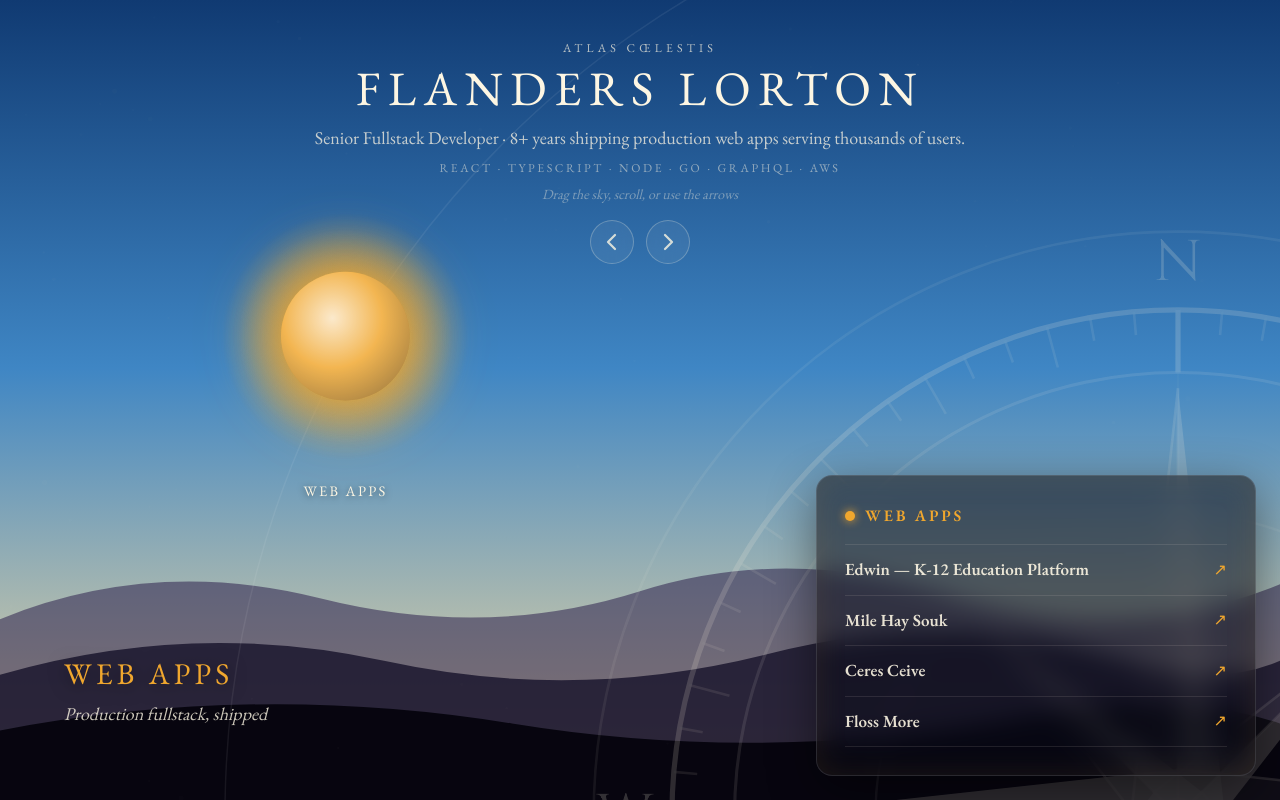
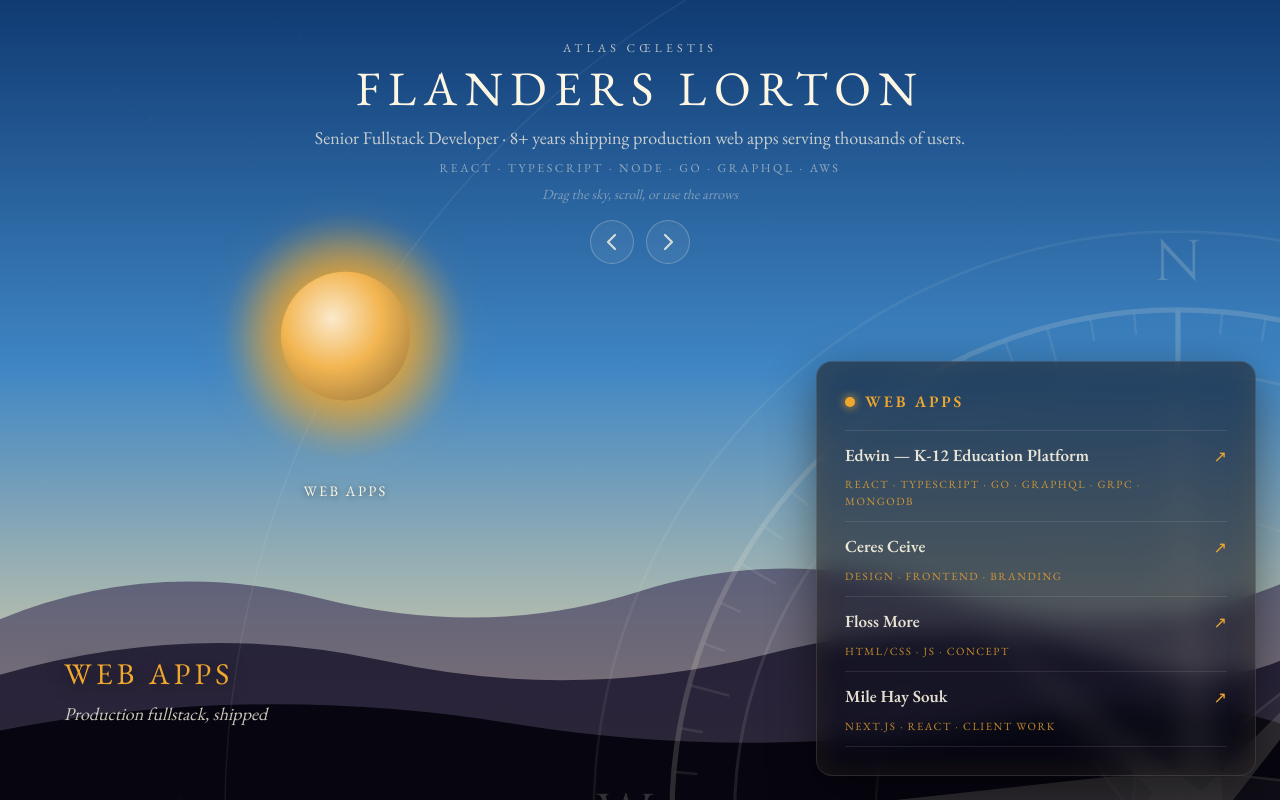
Before and after one commit to florton/celestial_portfolio_app, a Next.js app: page / in a window 1280 px wide. Built offline with nearby package versions, Linux system fonts and the light colour scheme.

Commit message:
add card info

```diff
--- a/app/components/CategoryCard.tsx
+++ b/app/components/CategoryCard.tsx
@@ -56,13 +56,28 @@ export default function CategoryCard({
                     href={p.href ?? primary ?? "#"}
                     target={external ? "_blank" : undefined}
                     rel={external ? "noopener noreferrer" : undefined}
-                    className="group flex items-center justify-between gap-3 py-3 transition-colors hover:text-[#fdf6e3]"
+                    className="group flex items-start justify-between gap-3 py-3 transition-colors hover:text-[#fdf6e3]"
                   >
-                    <span className="text-[17px] font-semibold text-[#fdf6e3]/90 group-hover:text-[#fdf6e3]">
-                      {p.title}
+                    <span className="flex min-w-0 flex-col gap-1">
+                      <span className="text-[17px] font-semibold text-[#fdf6e3]/90 group-hover:text-[#fdf6e3]">
+                        {p.title}
+                      </span>
+                      {/* Collapsed by default; expands on hover/focus. Touch
+                          devices have no hover, so keep it always visible there. */}
+                      <span className="grid [grid-template-rows:0fr] transition-[grid-template-rows] duration-300 motion-reduce:transition-none group-hover:[grid-template-rows:1fr] group-focus-visible:[grid-template-rows:1fr] pointer-coarse:[grid-template-rows:1fr]">
+                        <span className="overflow-hidden text-[13px] leading-snug text-[#fdf6e3]/60">
+                          {p.blurb}
+                        </span>
+                      </span>
+                      <span
+                        className="text-[11px] uppercase tracking-[0.14em]"
+                        style={{ color: `${category.accent}cc` }}
+                      >
+                        {p.stack.join(" · ")}
+                      </span>
                     </span>
                     <span
-                      className="text-base transition-transform group-hover:translate-x-0.5"
+                      className="mt-0.5 text-base transition-transform group-hover:translate-x-0.5"
                       style={{ color: category.accent }}
                       aria-hidden
                     >
--- a/app/data/portfolio.ts
+++ b/app/data/portfolio.ts
@@ -53,13 +53,6 @@ export const categories: Category[] = [
         href: "https://www.edwin.app/resources-articles/edwin101",
       },
       {
-        title: "Mile Hay Souk",
-        blurb:
-          "Production marketing and commerce site built and shipped for a live client.",
-        stack: ["Next.js", "React", "Client work"],
-        href: "https://milehaysouk.com/",
-      },
-      {
         title: "Ceres Ceive",
         blurb:
           "Streetwear brand concept site — art direction, layout, and interaction design.",
@@ -71,6 +64,13 @@ export const categories: Category[] = [
         blurb: "Playful product concept site exploring motion and micro-interactions.",
         stack: ["HTML/CSS", "JS", "Concept"],
         href: "https://flanderslorton.com/flossmore.html",
+      },
+      {
+        title: "Mile Hay Souk",
+        blurb:
+          "Production marketing and commerce site built and shipped for a live client.",
+        stack: ["Next.js", "React", "Client work"],
+        href: "https://milehaysouk.com/",
       },
     ],
   },
@@ -98,7 +98,7 @@ export const categories: Category[] = [
         href: "https://www.linkedin.com/in/flanders-lorton/",
       },
       {
-        title: "Download résumé",
+        title: "Download Résumé",
         blurb: "Full experience, education, and tech stack as a one-page PDF.",
         stack: ["PDF"],
         href: "/flanders-lorton-resume.pdf",
```
